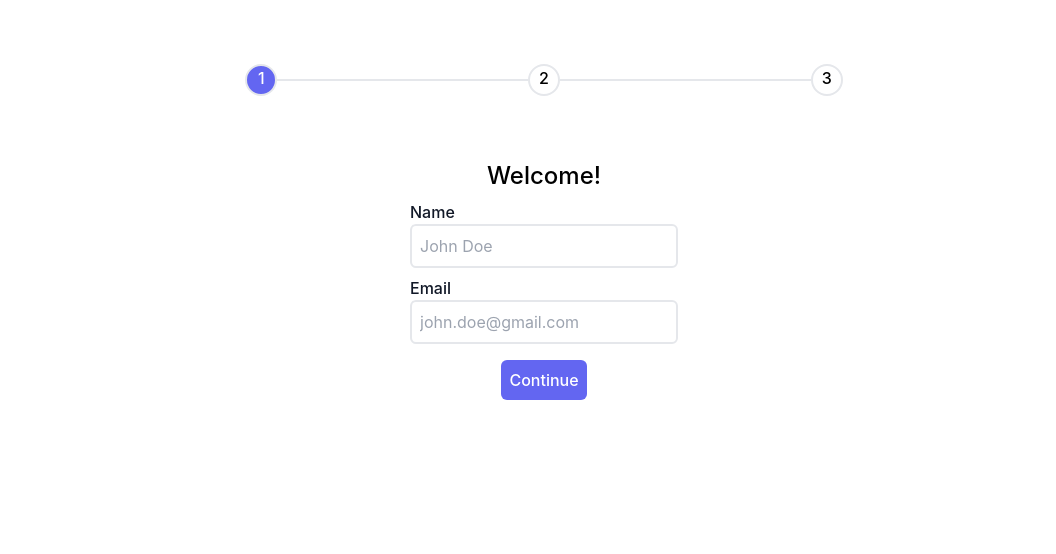
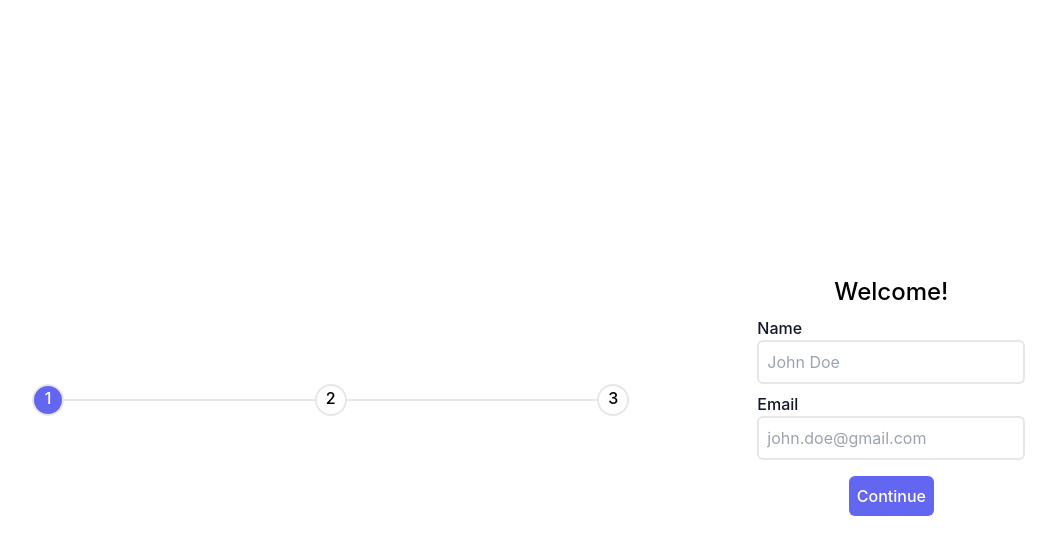
Before and after one commit to HassanBahati/nextjs-multistep-form, a Next.js app: page / in a window 1280 px wide. Shown: the top 554 px of the page, without its empty margins (96-1152 px from the left). Built offline with nearby package versions, Linux system fonts and the light colour scheme.

Commit message:
place stepper side by side with steps

```diff
--- a/pages/index.js
+++ b/pages/index.js
@@ -9,9 +9,11 @@
         <meta name="description" content="Generated by create next app" />
         <link rel="icon" href="/favicon.ico" />
       </Head>
-      <div className="w-screen h-screen flex flex-col items-center justify-start">
-        <Stepper />
-        <Step />
+      <div className="w-screen h-screen flex flex-row items-center justify-start">
+
+          <Stepper />
+          <Step />
+
       </div>
     </div>
   );
```
